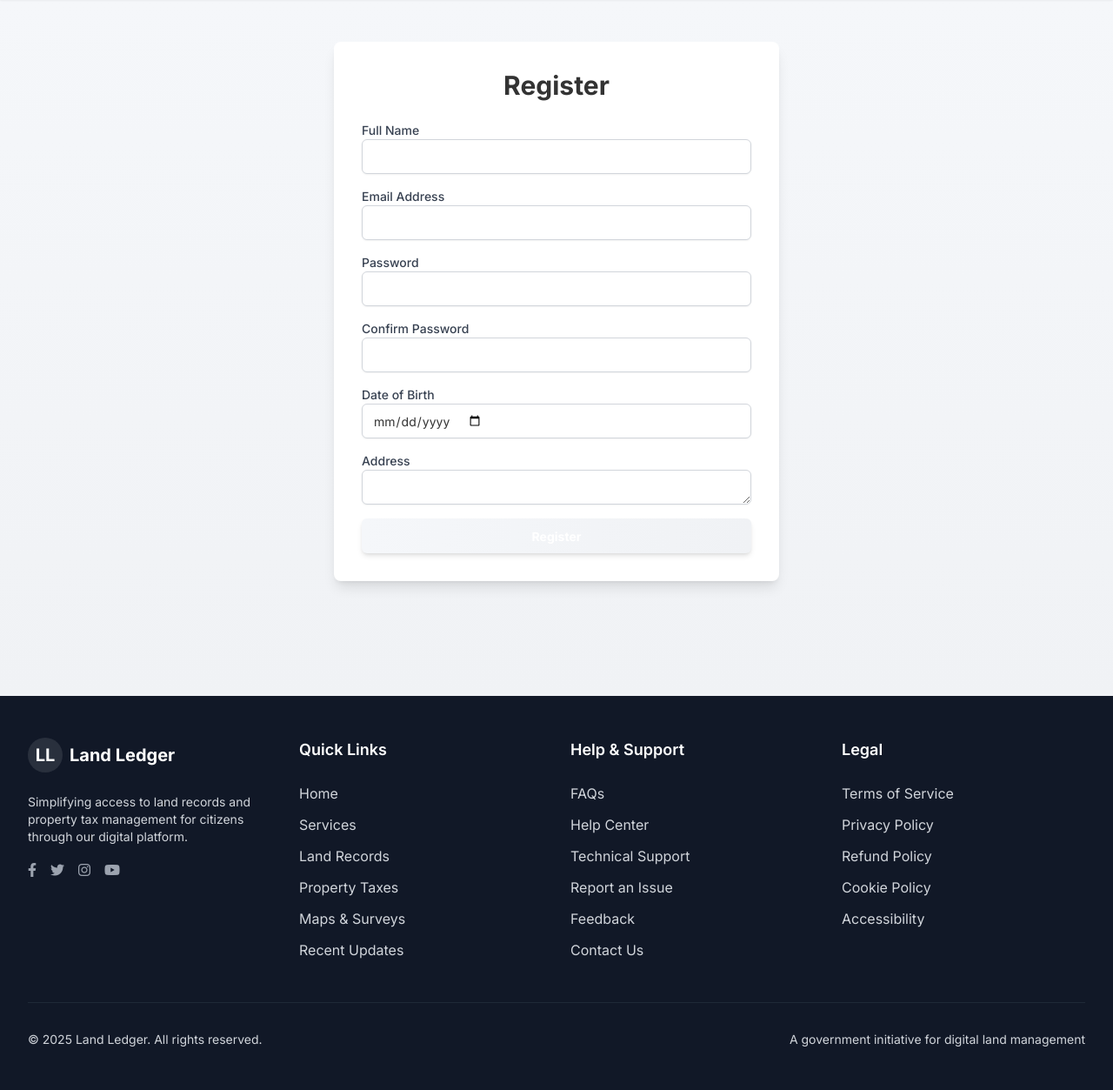
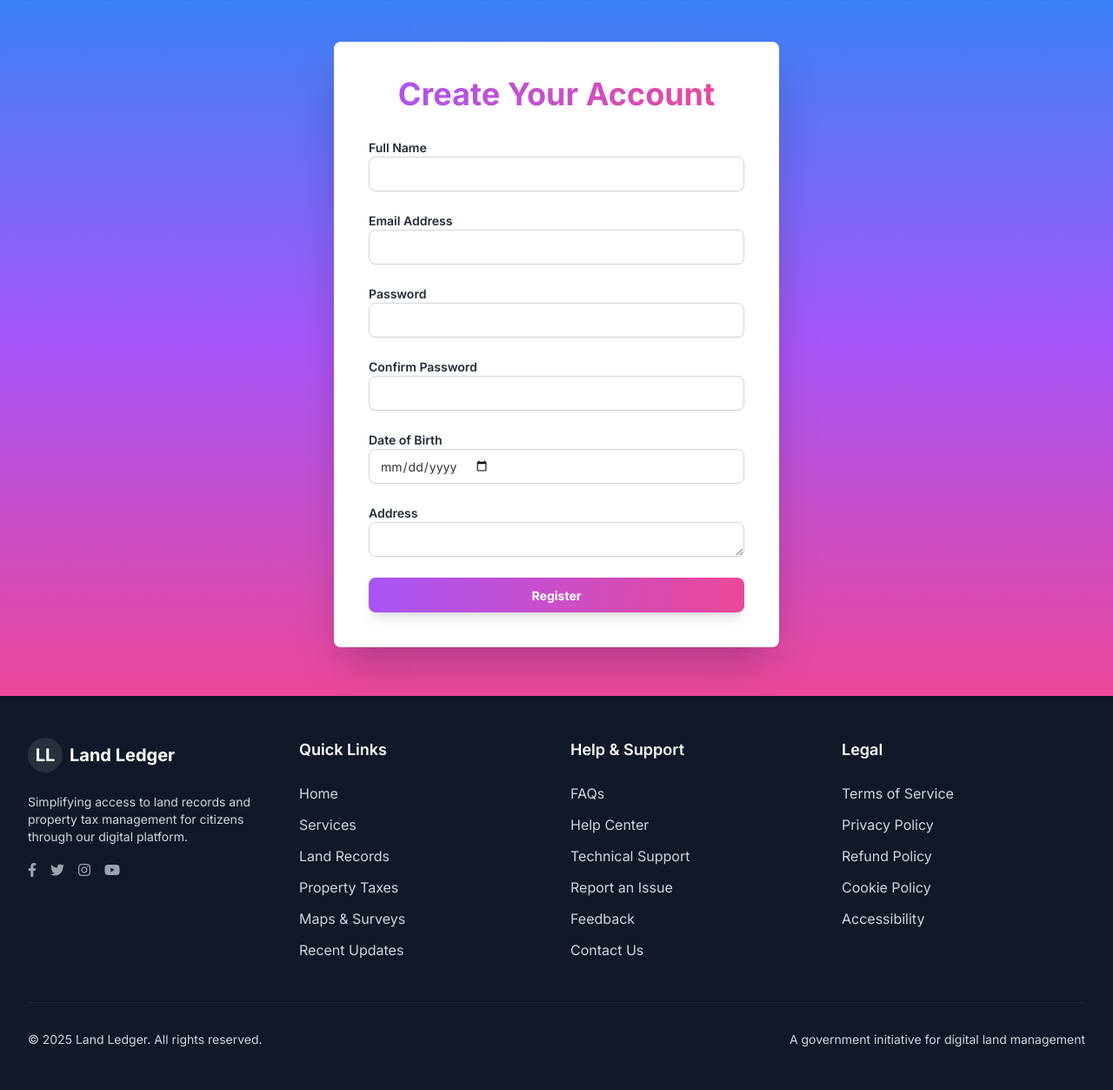
Before and after one commit to ragnarStark79/land-ledger, a PHP site: page /register.php in a window 1280 px wide. Shown: the part 72-1325 px from the top of the page at 87% size. Run offline with PHP 8.4, Linux system fonts and the light colour scheme; some libraries are stand-ins or nearby versions.

Commit message:
Update default profile picture URL and enhance registration form styling

```diff
--- a/includes/header.php
+++ b/includes/header.php
@@ -3,7 +3,7 @@ $current_page = basename($_SERVER['PHP_SELF']);
 require_once 'includes/auth.php';
 $isLoggedIn = isLoggedIn();
 $currentUser = $isLoggedIn ? getCurrentUser() : null;
-$profilePictureUrl = "https://c4.wallpaperflare.com/wallpaper/675/576/46/uzumaki-naruto-naruto-shippuuden-anime-kyuubi-wallpaper-preview.jpg"; // Default profile picture URL
+$profilePictureUrl = "https://c4.wallpaperflare.com/wallpaper/994/815/596/vikings-vikings-tv-series-ragnar-lodbrok-travis-fimmel-wallpaper-preview.jpg"; // Default profile picture URL
 ?>
 <!DOCTYPE html>
 <html lang="en">
--- a/register.php
+++ b/register.php
@@ -52,7 +52,7 @@ if ($_SERVER['REQUEST_METHOD'] === 'POST') {
             $stmt->bindParam(':password', $hashed_password);
 
             if ($stmt->execute()) {
-                $success = 'Registration successful. You can now log in.';
+                $success = 'Registration successful. <a href="login.php" class="text-blue-500 underline">Go to login</a> and log in there.';
             } else {
                 $error = 'An error occurred. Please try again.';
             }
@@ -64,36 +64,45 @@ if ($_SERVER['REQUEST_METHOD'] === 'POST') {
 include 'includes/header.php';
 ?>
 
-<main class="py-12 bg-gradient-to-b from-gradient-start to-gradient-end min-h-screen">
+<main class="py-12 bg-gradient-to-b from-blue-500 via-purple-500 to-pink-500 min-h-screen">
   <div class="container mx-auto">
-    <div class="max-w-lg mx-auto bg-white p-8 rounded-lg shadow-lg">
-      <h1 class="text-3xl font-bold text-center mb-6">Register</h1>
-      <form action="register.php" method="POST" enctype="multipart/form-data" class="space-y-4">
+    <div class="max-w-lg mx-auto bg-white p-10 rounded-lg shadow-2xl">
+      <?php if (!empty($success)): ?>
+        <div class="mb-6 p-4 bg-green-100 text-green-800 rounded-lg">
+          <?php echo $success; ?>
+        </div>
+      <?php elseif (!empty($error)): ?>
+        <div class="mb-6 p-4 bg-red-100 text-red-800 rounded-lg">
+          <?php echo $error; ?>
+        </div>
+      <?php endif; ?>
+      <h1 class="text-4xl font-extrabold text-center mb-8 text-gradient bg-clip-text text-transparent bg-gradient-to-r from-purple-500 to-pink-500">Create Your Account</h1>
+      <form action="register.php" method="POST" enctype="multipart/form-data" class="space-y-6">
         <div>
-          <label for="name" class="block text-sm font-medium text-gray-700">Full Name</label>
-          <input type="text" id="name" name="name" class="input w-full border-gray-300 rounded-md shadow-sm focus:ring-gradient-start focus:border-gradient-start" required>
+          <label for="name" class="block text-sm font-semibold text-gray-800">Full Name</label>
+          <input type="text" id="name" name="name" class="input w-full border-gray-300 rounded-lg shadow-sm focus:ring-purple-500 focus:border-purple-500" required>
         </div>
         <div>
-          <label for="email" class="block text-sm font-medium text-gray-700">Email Address</label>
-          <input type="email" id="email" name="email" class="input w-full border-gray-300 rounded-md shadow-sm focus:ring-gradient-start focus:border-gradient-start" required>
+          <label for="email" class="block text-sm font-semibold text-gray-800">Email Address</label>
+          <input type="email" id="email" name="email" class="input w-full border-gray-300 rounded-lg shadow-sm focus:ring-purple-500 focus:border-purple-500" required>
         </div>
         <div>
-          <label for="password" class="block text-sm font-medium text-gray-700">Password</label>
-          <input type="password" id="password" name="password" class="input w-full border-gray-300 rounded-md shadow-sm focus:ring-gradient-start focus:border-gradient-start" required>
+          <label for="password" class="block text-sm font-semibold text-gray-800">Password</label>
+          <input type="password" id="password" name="password" class="input w-full border-gray-300 rounded-lg shadow-sm focus:ring-purple-500 focus:border-purple-500" required>
         </div>
         <div>
-          <label for="confirm_password" class="block text-sm font-medium text-gray-700">Confirm Password</label>
-          <input type="password" id="confirm_password" name="confirm_password" class="input w-full border-gray-300 rounded-md shadow-sm focus:ring-gradient-start focus:border-gradient-start" required>
+          <label for="confirm_password" class="block text-sm font-semibold text-gray-800">Confirm Password</label>
+          <input type="password" id="confirm_password" name="confirm_password" class="input w-full border-gray-300 rounded-lg shadow-sm focus:ring-purple-500 focus:border-purple-500" required>
         </div>
         <div>
-          <label for="dob" class="block text-sm font-medium text-gray-700">Date of Birth</label>
-          <input type="date" id="dob" name="dob" class="input w-full border-gray-300 rounded-md shadow-sm focus:ring-gradient-start focus:border-gradient-start" required>
+          <label for="dob" class="block text-sm font-semibold text-gray-800">Date of Birth</label>
+          <input type="date" id="dob" name="dob" class="input w-full border-gray-300 rounded-lg shadow-sm focus:ring-purple-500 focus:border-purple-500" required>
         </div>
         <div>
-          <label for="address" class="block text-sm font-medium text-gray-700">Address</label>
-          <textarea id="address" name="address" class="input w-full border-gray-300 rounded-md shadow-sm focus:ring-gradient-start focus:border-gradient-start" required></textarea>
+          <label for="address" class="block text-sm font-semibold text-gray-800">Address</label>
+          <textarea id="address" name="address" class="input w-full border-gray-300 rounded-lg shadow-sm focus:ring-purple-500 focus:border-purple-500" required></textarea>
         </div>
-        <button type="submit" class="btn btn-primary w-full bg-gradient-to-r from-gradient-start to-gradient-end text-white font-bold py-2 rounded-md shadow-md hover:opacity-90">Register</button>
+        <button type="submit" class="btn w-full bg-gradient-to-r from-purple-500 to-pink-500 text-white font-bold py-3 rounded-lg shadow-lg hover:opacity-90 focus:outline-none focus:ring-4 focus:ring-purple-300">Register</button>
       </form>
     </div>
   </div>
```
